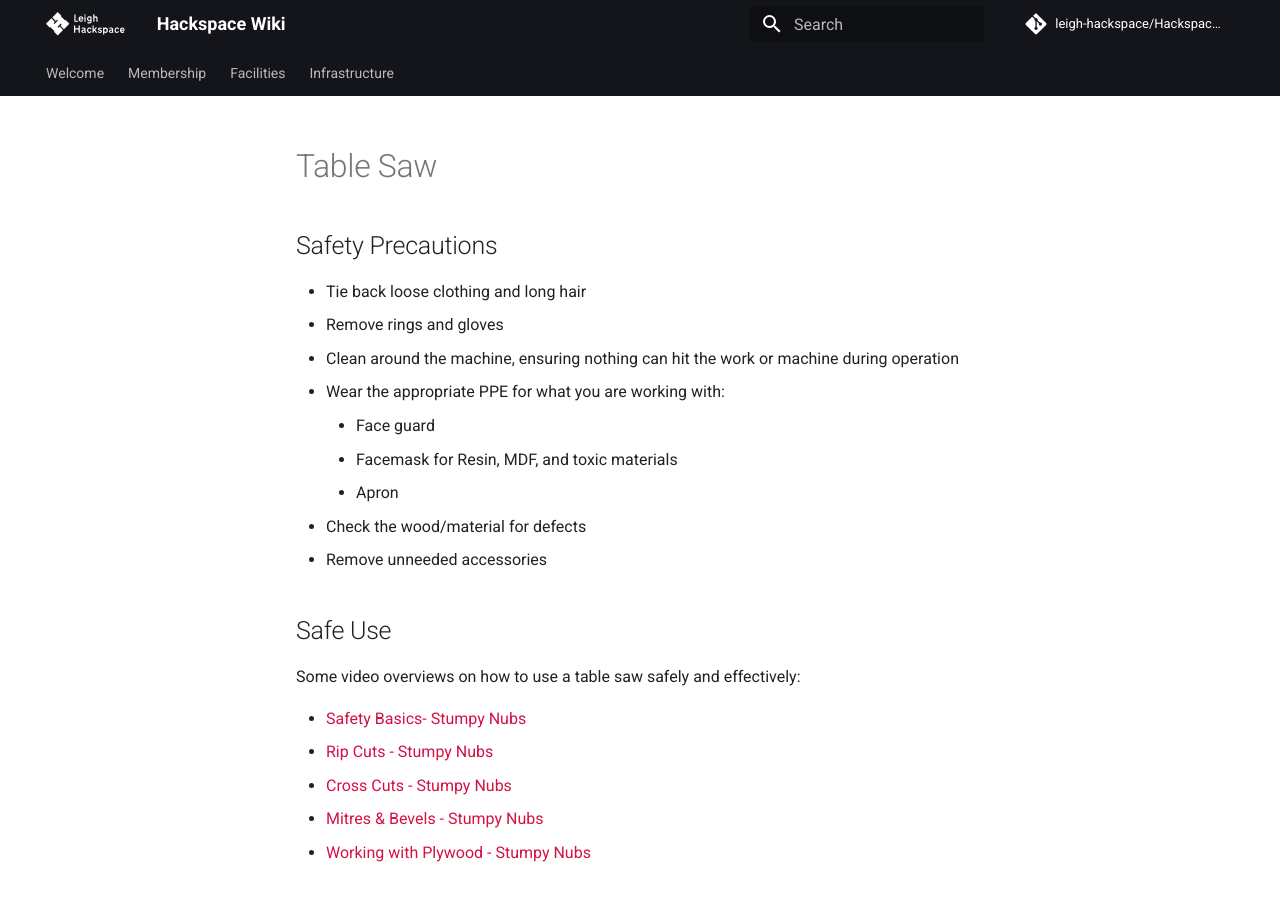
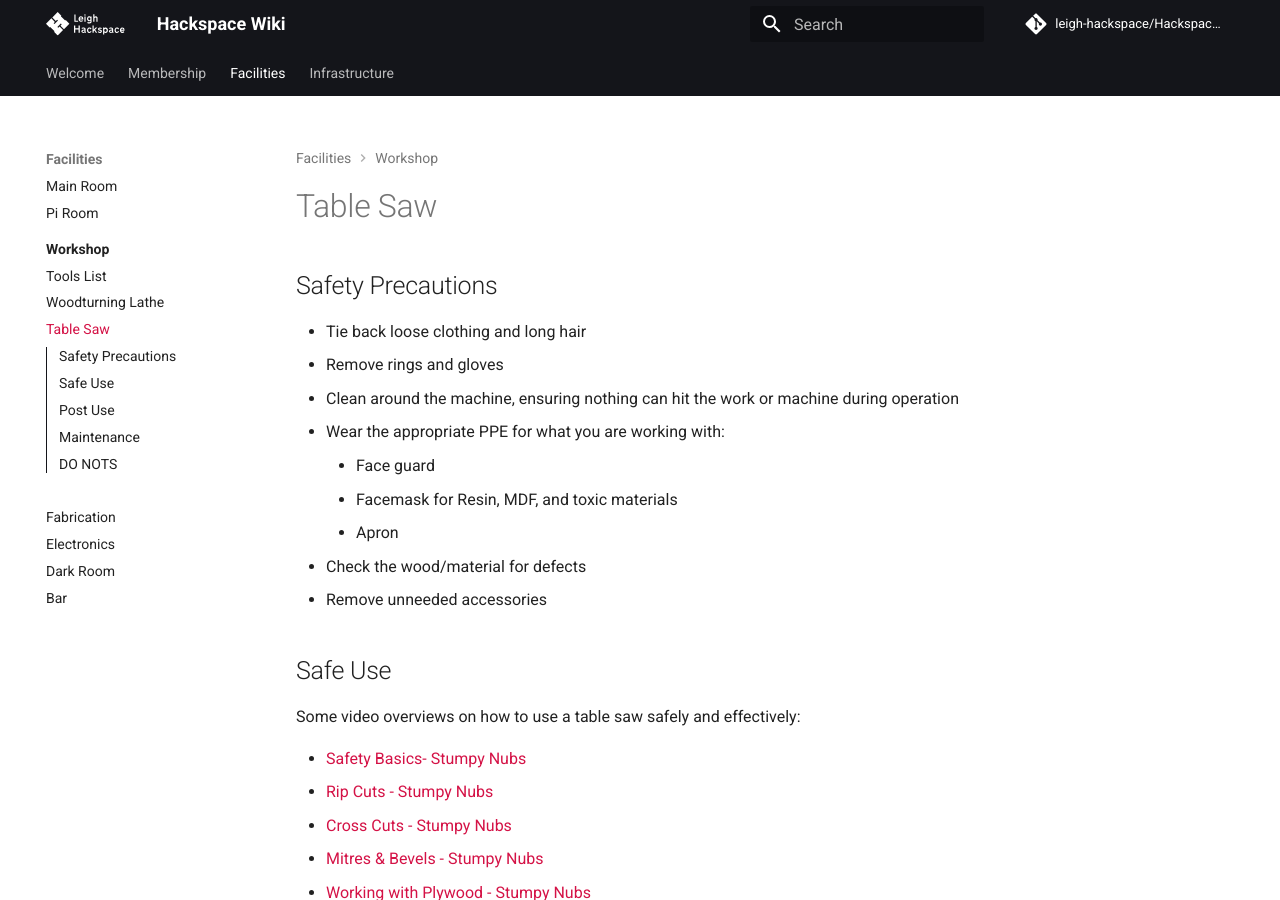
Before and after one commit to leigh-hackspace/HackspaceWiki, an MkDocs documentation site: the page built from docs/facilities/workshop/table_saw.md, in a window 1280 px wide and 900 px high. Built offline with MkDocs 1.6.1 and Material for MkDocs 9.7.7, drawn with Linux system fonts in a browser that asks for light colours; comment, search, counter and statistics services are not loaded; the version menu is left out.

Commit message:
Update mkdocs.yaml

```diff
--- a/mkdocs.yaml
+++ b/mkdocs.yaml
@@ -104,6 +104,7 @@ nav:
         - facilities/workshop/index.md
         - Tools List: facilities/workshop/tool_list.md
         - Woodturning Lathe: facilities/workshop/woodturning_lathe.md
+        - Table Saw: facilities/workshop/table_saw.md
       - Fabrication: facilities/fabrication.md
       - Electronics: facilities/electronics.md
       - Dark Room: facilities/dark_room.md
```
